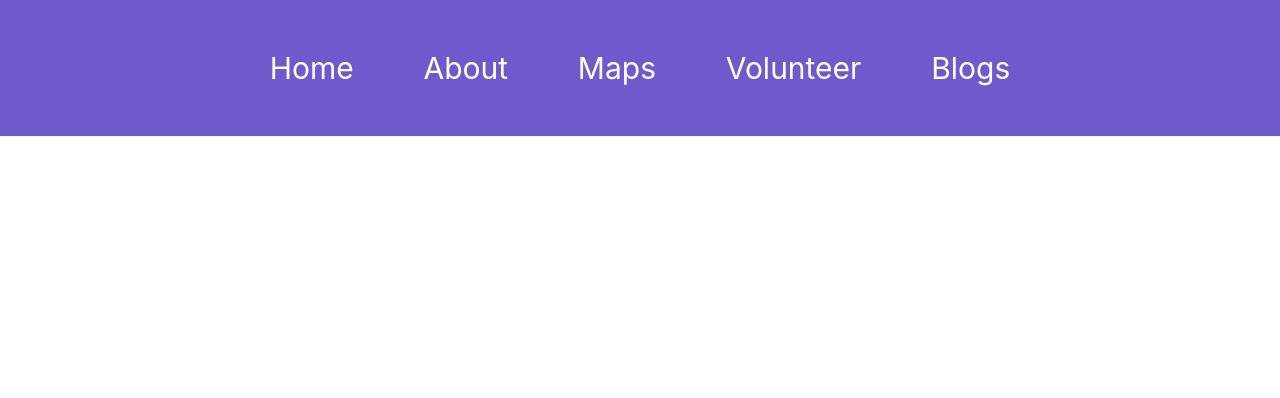
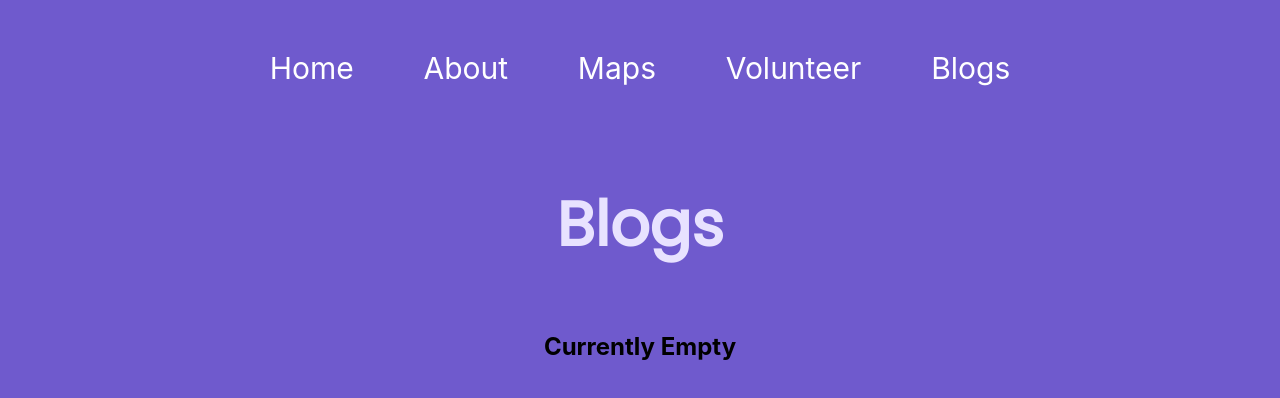
Before and after one commit to NUS-Accessibility-Mapping/website, a React (Create React App) app: page /blogs in a window 1280 px wide. Shown: the top 398 px of the page. Built offline with nearby package versions, Linux system fonts and the light colour scheme.

Commit message:
Add Blog

```diff
--- a/src/App.css
+++ b/src/App.css
@@ -38,7 +38,23 @@
     transform: rotate(360deg);
   }
 }
+/* -------------- BLOG CSS --------------- */
+.Blog {
+  text-align: center;
+  font-family: 'Poppins', sans-serif;
+  background-color: #6f5acd;
+  min-height: 100vh;
+}
 
+.Blog-header {
+  min-height: 20vh;
+  display: flex;
+  flex-direction: column;
+  align-items: center;
+  justify-content: center;
+  font-size: calc(15px + 2vmin);
+  color: #e8e2ff;
+}
 
 /* -------------- ABOUT CSS --------------- */
 .About {
--- a/src/App.js
+++ b/src/App.js
@@ -1,5 +1,6 @@
 import { BrowserRouter as Router, Switch, Route } from 'react-router-dom'
 import About from './about'
+import Blog from './blogs/blog';
 import Navbar from './components/navbar/Navbar'
 
 function App() {
@@ -18,7 +19,7 @@ function App() {
 
         </Route>
         <Route path='/blogs'>
-
+          <Blog />
         </Route>
         <Route path='/'>
 
--- /dev/null
+++ b/src/blogs/blog.js
@@ -0,0 +1,20 @@
+import '../App.css';
+
+function Blog() {
+  return (
+    <div className="Blog">
+      <header className="Blog-header">
+        <h1>Blogs</h1>
+      </header>
+      <body id="blogs-container">
+        <div className="Blog-container">
+          <h2>
+            Currently Empty
+          </h2>
+        </div>
+      </body>
+    </div>
+  );
+}
+
+export default Blog;
```
Also changed, not shown: 1 other file (tests, documents, lock files or other folders).
